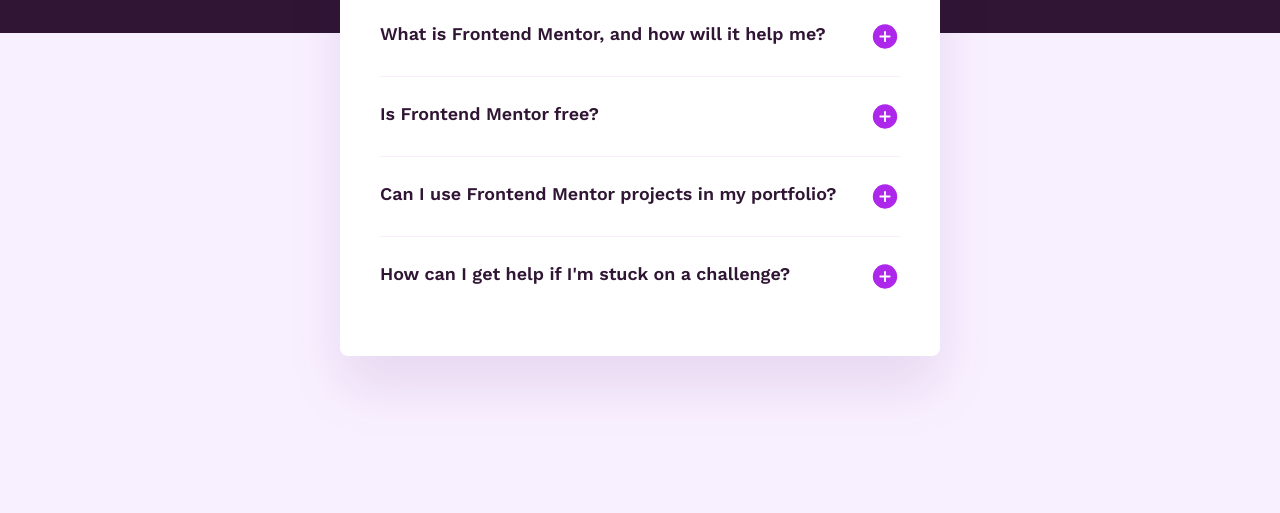
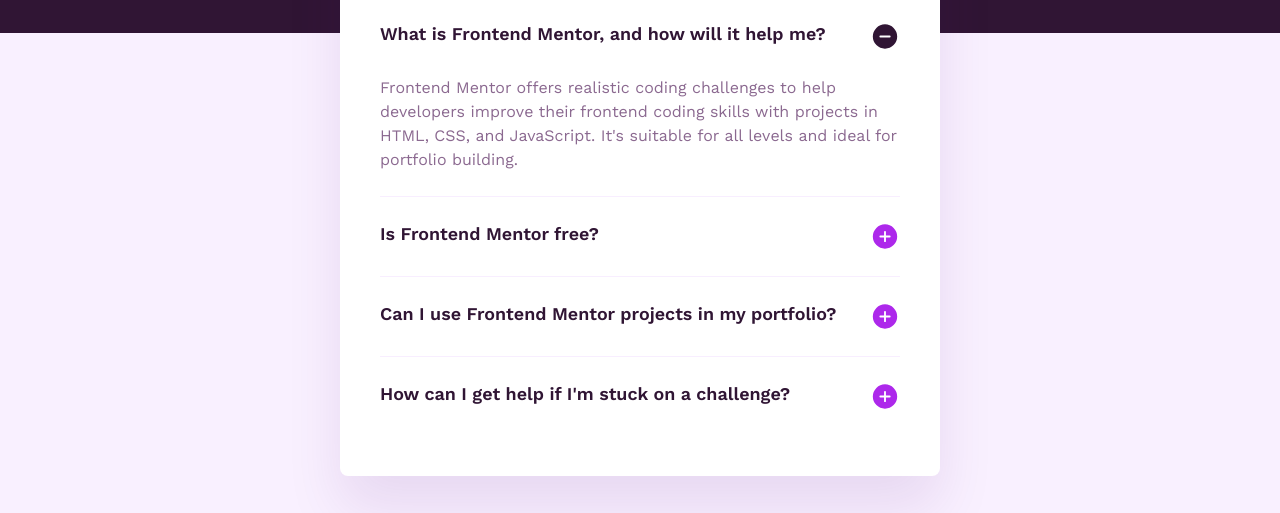
Before and after one commit to hichamweblog/FEM-FAQ-accordion, a website built with Vite: page index.html in a window 1280 px wide. Shown: the part 287-800 px from the top of the page. Built offline with nearby package versions, Linux system fonts and the light colour scheme.

Commit message:
Update README.md

```diff
--- a/index.html
+++ b/index.html
@@ -25,12 +25,12 @@
       <h1>FAQs</h1>
     </div>
 
-    <details class="accordion-item">
-      <summary class="accordion-summary" role="button" aria-controls="faq1" aria-expanded="false">
+    <details class="accordion-item" open="">
+      <summary class="accordion-summary" role="button" aria-controls="faq1" aria-expanded="true">
         <h2 class="accordion-heading"> What is Frontend Mentor, and how will it help me? </h2>
-        <img src="/assets/images/icon-plus.svg" alt="">
+        <img src="/assets/images/icon-minus.svg" alt="">
       </summary>
-      <p class="accordion-content" id="faq1" hidden>
+      <p class="accordion-content" id="faq1" >
         Frontend Mentor offers realistic coding challenges to help developers improve their
         frontend coding skills with projects in HTML, CSS, and JavaScript. It's suitable for
         all levels and ideal for portfolio building.
--- a/js/app.js
+++ b/js/app.js
@@ -21,6 +21,7 @@
 			const content = document.getElementById(contentId);
 			content.setAttribute('hidden', '');
 		});
+
 
 		// If the clicked details was not previously open, open it and set its button to the minus image
 		if (!wasOpen) {
```
Also changed, not shown: README.md, assets/images/icon-minus.svg (added), assets/images/screenshot.png (renamed from assets/images/Screenshot.png), public/screenshot.png, 1 other file.
